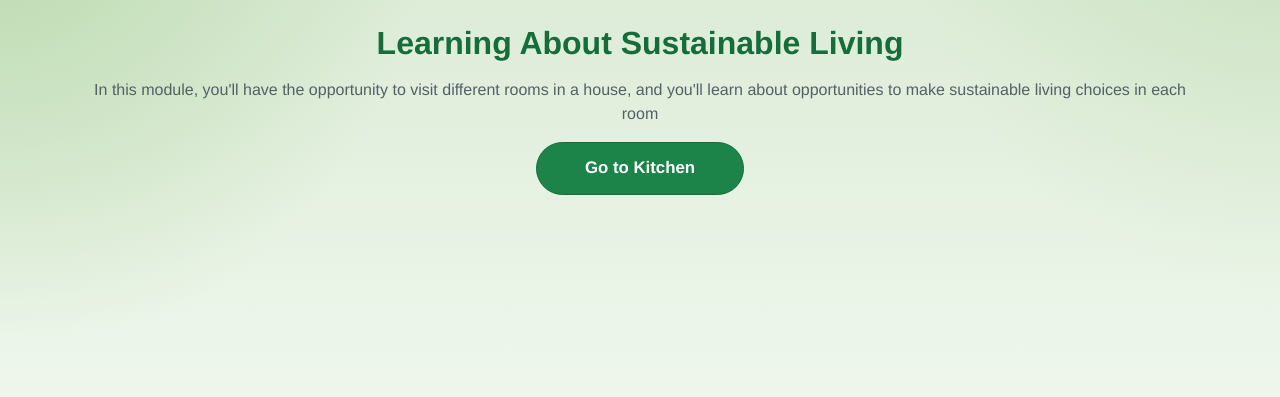
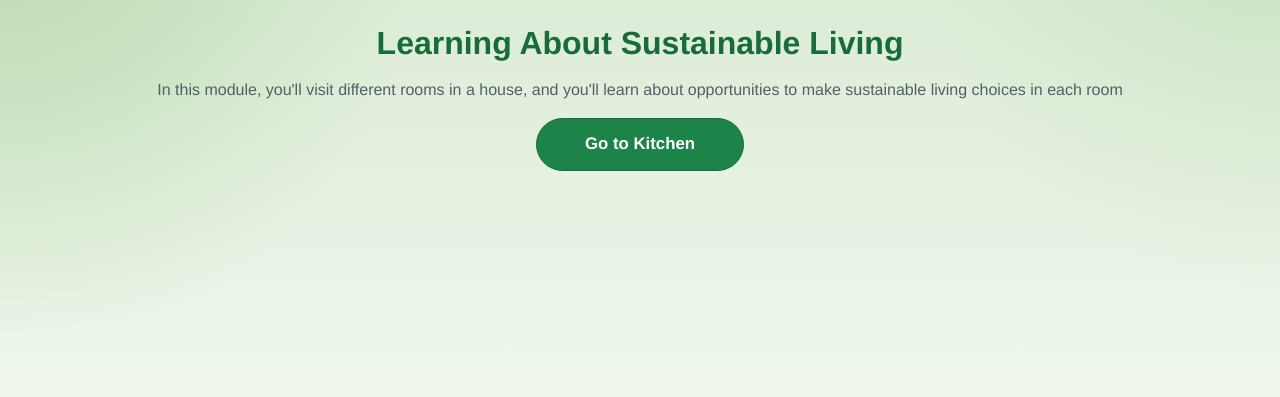
Before and after one commit to ar4996/Reduce-GHG-Emissions-At-Home, a Flask app: page /learn/index in a window 1280 px wide. Shown: the part 73-470 px from the top of the page. Run offline with Flask 3, Linux system fonts and the light colour scheme; some libraries are stand-ins or nearby versions.

Commit message:
lesson homepage wording change

```diff
--- a/templates/lesson-welcome.html
+++ b/templates/lesson-welcome.html
@@ -5,7 +5,7 @@
 {% block content %}
   <div class="container mt-4">
     <p class="centertext title">Learning About Sustainable Living</p>
-    <p class="centertext dark-grey">In this module, you'll have the opportunity to visit different rooms in a house, and you'll learn about opportunities to make sustainable living choices in each room</p>
+    <p class="centertext dark-grey">In this module, you'll visit different rooms in a house, and you'll learn about opportunities to make sustainable living choices in each room</p>
     <div class="lesson-buttons">
       <a href="{{ url_for('lesson_page', index=0) }}" class="btn btn-cta">Go to Kitchen</a>
     </div>
```
